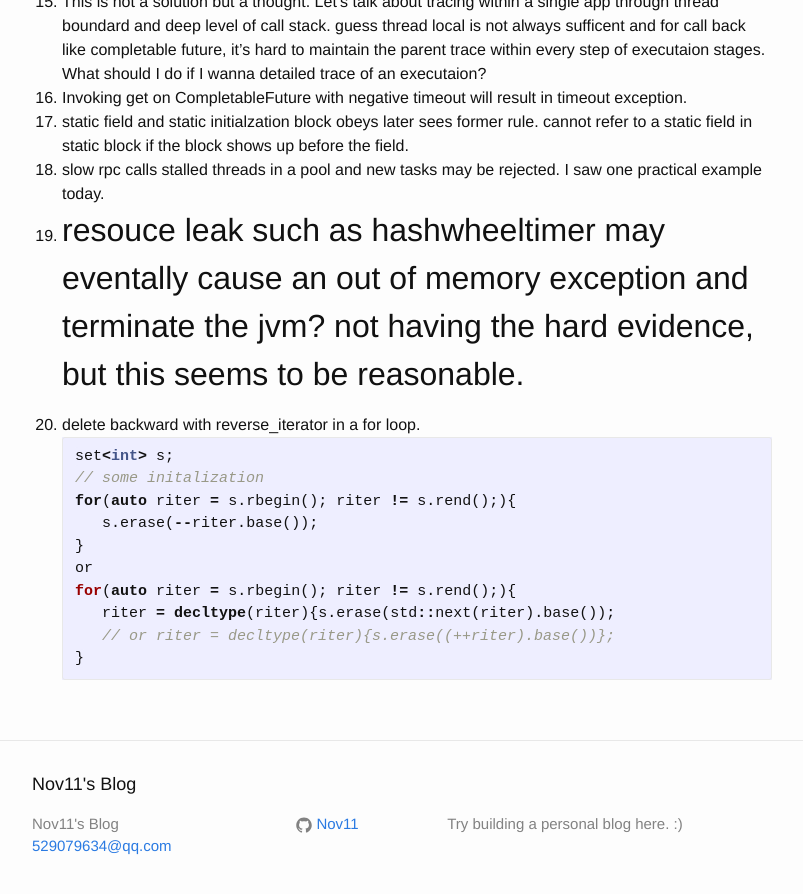
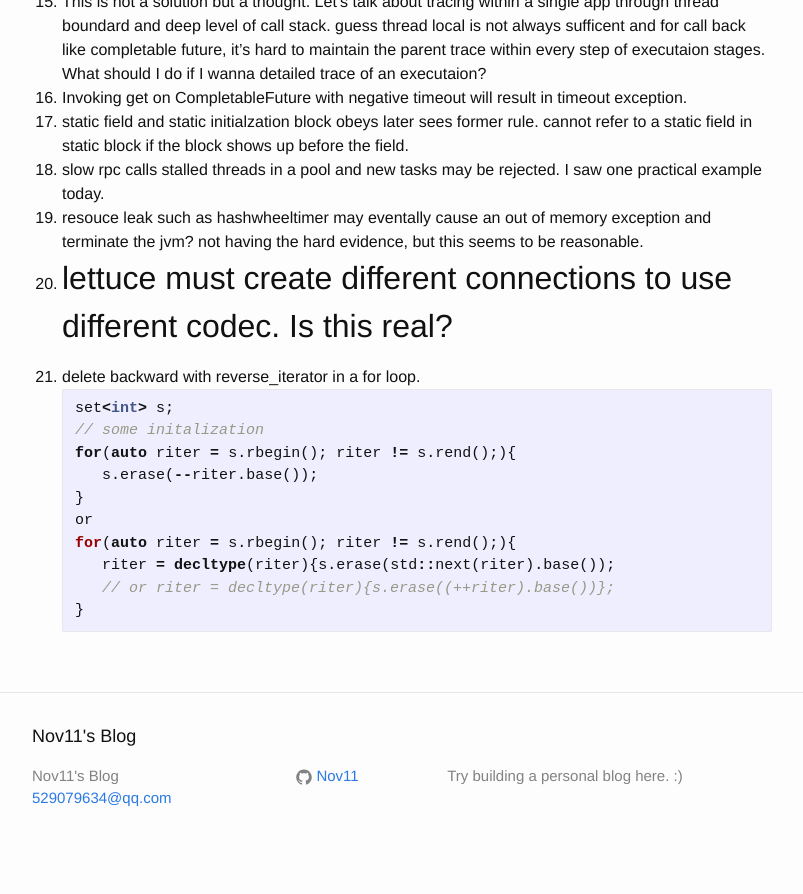
Before and after one commit to Nov11/Nov11.github.io, a Jekyll site: the page built from _posts/2018-06-04-notes-of-miscellaneousness.md, in a window 1280 px wide and 900 px high, scrolled down 1190 px. Shown: the top 894 px of the window, without its empty margins (238-1041 px from the left). Built offline with Jekyll 4.4.1, drawn with Linux system fonts in a browser that asks for light colours; after the commit the page ends 2060 px from its top, so only the background shows below that.

Commit message:
Update 2018-06-04-notes-of-miscellaneousness.md

````diff
--- a/_posts/2018-06-04-notes-of-miscellaneousness.md
+++ b/_posts/2018-06-04-notes-of-miscellaneousness.md
@@ -41,6 +41,7 @@
 17. static field and static initialzation block obeys later sees former rule. cannot refer to a static field in static block if the block shows up before the field.
 18. slow rpc calls stalled threads in a pool and new tasks may be rejected. I saw one practical example today.
 19. resouce leak such as hashwheeltimer may eventally cause an out of memory exception and terminate the jvm? not having the hard evidence, but this seems to be reasonable.
+20. lettuce must create different connections to use different codec. Is this real?
 ---------------------------------------
 1. delete backward with reverse_iterator in a for loop.
    ```c++
````
